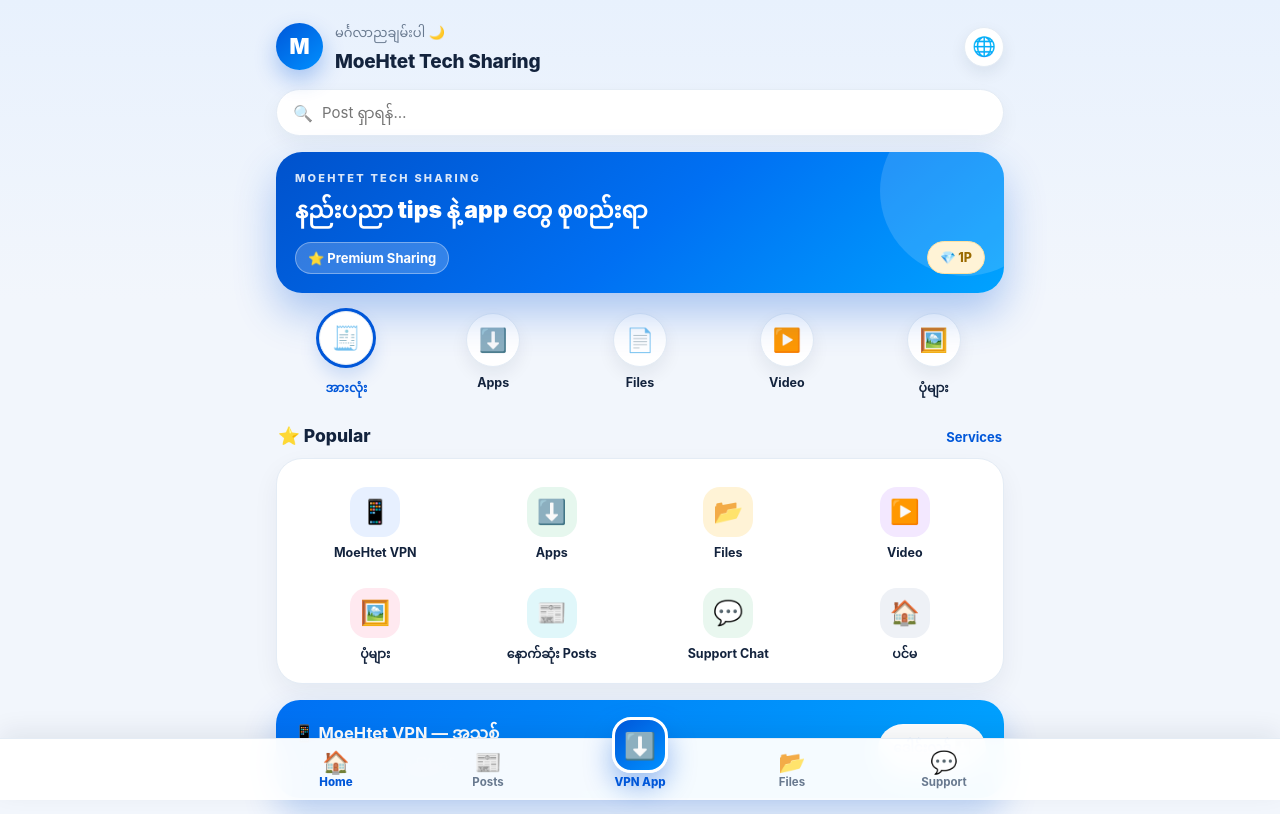
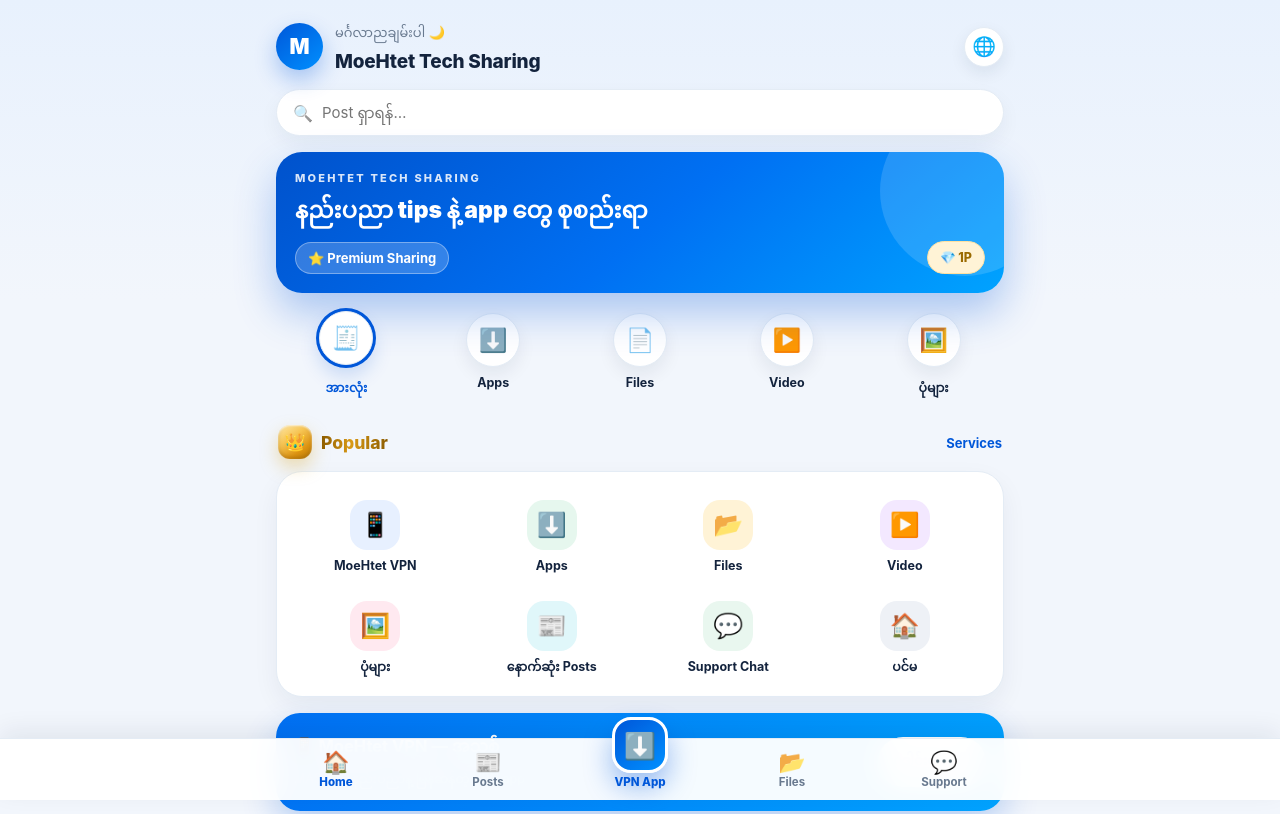
Before and after one commit to moehtetdata/moehtetdata.github.io, a plain HTML site: page index.html in a window 1280 px wide. Shown: the top 814 px of the page. Drawn offline with Linux system fonts and the light colour scheme.

Commit message:
Popular title: gold crown premium badge with shine

```diff
--- a/index.html
+++ b/index.html
@@ -90,7 +90,23 @@
   .qa.active .qa-ic{box-shadow:0 0 0 3px var(--blue),0 10px 20px rgba(0,87,217,.20); transform:translateY(-2px)}
   .section{max-width:760px; margin:0 auto; padding:20px 16px 0}
   .sec-head{display:flex; align-items:baseline; justify-content:space-between; margin:2px 2px 12px}
-  .sec-title{font-size:17.5px; font-weight:850; color:var(--ink)}
+  .sec-title{font-size:17.5px; font-weight:850; color:var(--ink); display:flex; align-items:center; gap:9px}
+  .pop-badge{
+    width:34px; height:34px; border-radius:12px; display:grid; place-items:center; font-size:17px;
+    background:linear-gradient(145deg,#ffe9a8 0%,#f6c453 38%,#dd9412 72%,#b97a06 100%);
+    box-shadow:inset 0 1px 2px rgba(255,255,255,.75), inset 0 -2px 4px rgba(120,72,0,.35), 0 8px 18px rgba(217,164,32,.35);
+    position:relative; overflow:hidden; flex:none;
+  }
+  .pop-badge::after{
+    content:''; position:absolute; top:0; left:-70%; width:45%; height:100%;
+    background:linear-gradient(105deg,transparent,rgba(255,255,255,.55),transparent);
+    transform:skewX(-20deg); animation:popshine 3.2s ease-in-out infinite;
+  }
+  @keyframes popshine{0%,55%{left:-70%} 85%,100%{left:130%}}
+  .pop-word{
+    background:linear-gradient(92deg,#8a5a00,#d99a16 45%,#8a5a00);
+    -webkit-background-clip:text; background-clip:text; color:transparent;
+  }
   .sec-more{font-size:13px; color:var(--blue); font-weight:700}
   .pop-sheet{
     background:#fff; border:1px solid var(--line); border-radius:26px; padding:18px 12px 8px;
@@ -224,7 +240,7 @@
   </div>
 </div>
 <section class="section">
-  <div class="sec-head"><div class="sec-title" id="popTitle">⭐ Popular</div><div class="sec-more" id="popMore">Services</div></div>
+  <div class="sec-head"><div class="sec-title"><span class="pop-badge">👑</span><span class="pop-word" id="popTitle">Popular</span></div><div class="sec-more" id="popMore">Services</div></div>
   <div class="pop-sheet"><div class="pop-grid">
     <a class="tile" href="https://github.com/moehtetdata/moehtet/releases/download/v0.3.3/MoeHtet.apk" target="_blank" rel="noopener"><span class="t-ic">📱</span><span id="tVpn">MoeHtet VPN</span></a>
     <button class="tile" onclick="jumpFilter(event,'App')"><span class="t-ic">⬇️</span><span id="tApps">Apps</span></button>
@@ -342,8 +358,8 @@ function copyLink(btn,id){
   else { btn.textContent=url; }
 }
 var I18N={
-  my:{title:'MoeHtet — နည်းပညာ Sharing',greet_m:'မင်္ဂလာနံနက်ခင်းပါ ☀️',greet_a:'မင်္ဂလာနေ့လယ်ခင်းပါ 🌤️',greet_e:'မင်္ဂလာညနေခင်းပါ 🌇',greet_n:'မင်္ဂလာညချမ်းပါ 🌙',search:'Post ရှာရန်…',w_big:'နည်းပညာ tips နဲ့ app တွေ စုစည်းရာ',w_stars:'⭐ Premium Sharing',w_note:'✨ နေ့တိုင်း Update',qa_all:'အားလုံး',qa_apps:'Apps',qa_files:'Files',qa_video:'Video',qa_imgs:'ပုံများ',popular:'⭐ Popular',services:'Services',t_vpn:'MoeHtet VPN',t_apps:'Apps',t_files:'Files',t_video:'Video',t_imgs:'ပုံများ',t_posts:'နောက်ဆုံး Posts',t_support:'Support Chat',t_home:'ပင်မ',promo_b:'📱 MoeHtet VPN — အသစ်',promo_s:'MASQUE နည်းပညာနဲ့ မြန်ဆန်တဲ့ VPN app',promo_btn:'ဒေါင်းလုဒ် ⬇️',latest:'📰 နောက်ဆုံး Post များ',results:'🔎 ရလဒ်များ',empty:'ရှာတာ မတွေ့ဘူး — တခြား စာလုံး စမ်းကြည့်ပါ',no_posts:'ခုထိ post မရှိသေးဘူး',loading:'Post တွေ ယူနေတယ်…',wait:'ခဏစောင့်ပါ',slow:'Connection နှေးနေတယ် — page ကို refresh ပြန်လုပ်ပါ',copy:'🔗 Link ကူးမယ်',copied:'✅ ကူးပြီးပြီ',btn_app:'⬇️ App Link',btn_file:'📄 File ဒေါင်းလုဒ်',btn_video:'▶️ Video ကြည့်ရန်',btn_link:'🔗 Link',back:'← Post အားလုံး ကြည့်မယ်',nav_home:'Home',nav_posts:'Posts',nav_vpn:'VPN App',nav_files:'Files',nav_support:'Support',footer:'© MoeHtet — နည်းပညာ Sharing'},
-  en:{title:'MoeHtet — Tech Sharing',greet_m:'Good Morning ☀️',greet_a:'Good Afternoon 🌤️',greet_e:'Good Evening 🌇',greet_n:'Good Night 🌙',search:'Search posts…',w_big:'Tech tips & apps, all in one place',w_stars:'⭐ Premium Sharing',w_note:'✨ Updated daily',qa_all:'All',qa_apps:'Apps',qa_files:'Files',qa_video:'Video',qa_imgs:'Images',popular:'⭐ Popular',services:'Services',t_vpn:'MoeHtet VPN',t_apps:'Apps',t_files:'Files',t_video:'Video',t_imgs:'Images',t_posts:'Latest Posts',t_support:'Support Chat',t_home:'Home',promo_b:'📱 MoeHtet VPN — New',promo_s:'Fast VPN app with MASQUE technology',promo_btn:'Download ⬇️',latest:'📰 Latest Posts',results:'🔎 Results',empty:'Nothing found — try another keyword',no_posts:'No posts yet',loading:'Loading posts…',wait:'Please wait',slow:'Connection is slow — please refresh the page',copy:'🔗 Copy Link',copied:'✅ Copied',btn_app:'⬇️ App Link',btn_file:'📄 Download File',btn_video:'▶️ Watch Video',btn_link:'🔗 Open Link',back:'← View all posts',nav_home:'Home',nav_posts:'Posts',nav_vpn:'VPN App',nav_files:'Files',nav_support:'Support',footer:'© MoeHtet — Tech Sharing'}
+  my:{title:'MoeHtet — နည်းပညာ Sharing',greet_m:'မင်္ဂလာနံနက်ခင်းပါ ☀️',greet_a:'မင်္ဂလာနေ့လယ်ခင်းပါ 🌤️',greet_e:'မင်္ဂလာညနေခင်းပါ 🌇',greet_n:'မင်္ဂလာညချမ်းပါ 🌙',search:'Post ရှာရန်…',w_big:'နည်းပညာ tips နဲ့ app တွေ စုစည်းရာ',w_stars:'⭐ Premium Sharing',w_note:'✨ နေ့တိုင်း Update',qa_all:'အားလုံး',qa_apps:'Apps',qa_files:'Files',qa_video:'Video',qa_imgs:'ပုံများ',popular:'Popular',services:'Services',t_vpn:'MoeHtet VPN',t_apps:'Apps',t_files:'Files',t_video:'Video',t_imgs:'ပုံများ',t_posts:'နောက်ဆုံး Posts',t_support:'Support Chat',t_home:'ပင်မ',promo_b:'📱 MoeHtet VPN — အသစ်',promo_s:'MASQUE နည်းပညာနဲ့ မြန်ဆန်တဲ့ VPN app',promo_btn:'ဒေါင်းလုဒ် ⬇️',latest:'📰 နောက်ဆုံး Post များ',results:'🔎 ရလဒ်များ',empty:'ရှာတာ မတွေ့ဘူး — တခြား စာလုံး စမ်းကြည့်ပါ',no_posts:'ခုထိ post မရှိသေးဘူး',loading:'Post တွေ ယူနေတယ်…',wait:'ခဏစောင့်ပါ',slow:'Connection နှေးနေတယ် — page ကို refresh ပြန်လုပ်ပါ',copy:'🔗 Link ကူးမယ်',copied:'✅ ကူးပြီးပြီ',btn_app:'⬇️ App Link',btn_file:'📄 File ဒေါင်းလုဒ်',btn_video:'▶️ Video ကြည့်ရန်',btn_link:'🔗 Link',back:'← Post အားလုံး ကြည့်မယ်',nav_home:'Home',nav_posts:'Posts',nav_vpn:'VPN App',nav_files:'Files',nav_support:'Support',footer:'© MoeHtet — နည်းပညာ Sharing'},
+  en:{title:'MoeHtet — Tech Sharing',greet_m:'Good Morning ☀️',greet_a:'Good Afternoon 🌤️',greet_e:'Good Evening 🌇',greet_n:'Good Night 🌙',search:'Search posts…',w_big:'Tech tips & apps, all in one place',w_stars:'⭐ Premium Sharing',w_note:'✨ Updated daily',qa_all:'All',qa_apps:'Apps',qa_files:'Files',qa_video:'Video',qa_imgs:'Images',popular:'Popular',services:'Services',t_vpn:'MoeHtet VPN',t_apps:'Apps',t_files:'Files',t_video:'Video',t_imgs:'Images',t_posts:'Latest Posts',t_support:'Support Chat',t_home:'Home',promo_b:'📱 MoeHtet VPN — New',promo_s:'Fast VPN app with MASQUE technology',promo_btn:'Download ⬇️',latest:'📰 Latest Posts',results:'🔎 Results',empty:'Nothing found — try another keyword',no_posts:'No posts yet',loading:'Loading posts…',wait:'Please wait',slow:'Connection is slow — please refresh the page',copy:'🔗 Copy Link',copied:'✅ Copied',btn_app:'⬇️ App Link',btn_file:'📄 Download File',btn_video:'▶️ Watch Video',btn_link:'🔗 Open Link',back:'← View all posts',nav_home:'Home',nav_posts:'Posts',nav_vpn:'VPN App',nav_files:'Files',nav_support:'Support',footer:'© MoeHtet — Tech Sharing'}
 };
 var LANG='my';
 try{ LANG=localStorage.getItem('mh_lang')||'my'; }catch(e){}
```
